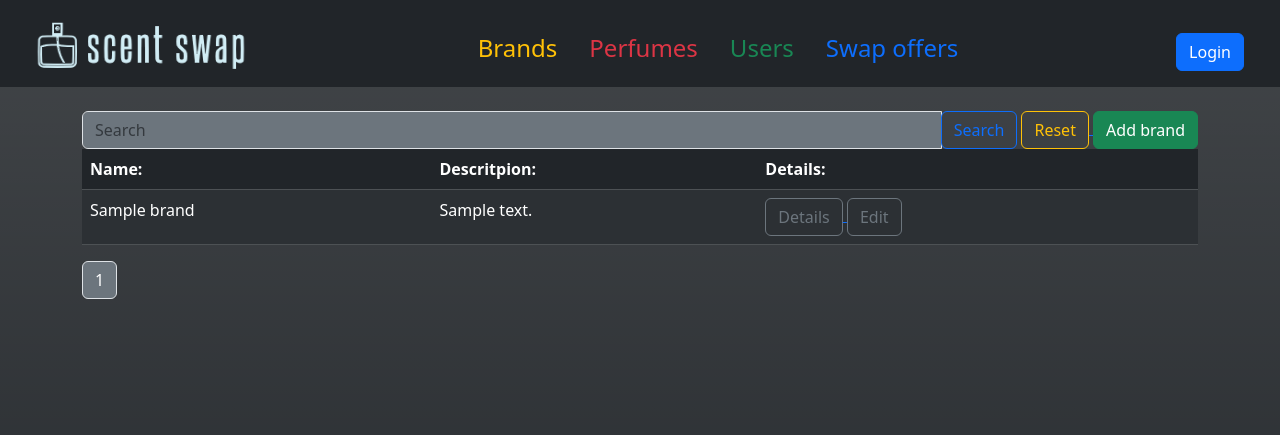
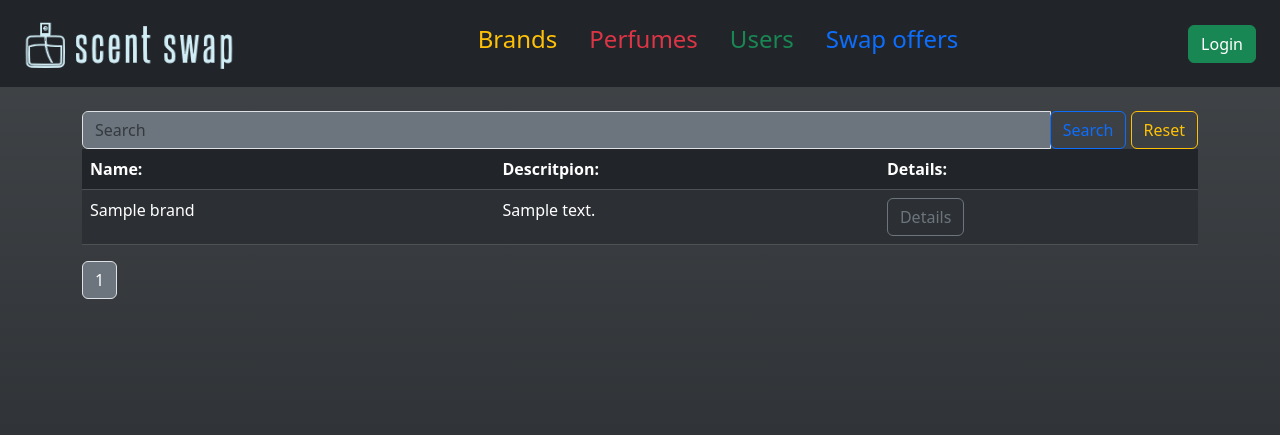
Before and after one commit to saradonin/scent_swap, a Django app: page /brands in a window 1280 px wide. Shown: the top 435 px of the page. Run offline with Django 4.2, Linux system fonts and the light colour scheme; tables that the repository leaves empty hold one stand-in row (values such as "Sample post").

Commit message:
permissions added to templates

```diff
--- a/scent_app/templates/__base__.html
+++ b/scent_app/templates/__base__.html
@@ -9,15 +9,14 @@
 
 <body class="d-flex flex-column min-vh-100 bg-dark bg-gradient text-white">
 <!-- //--------------------------- nav bar ------------------------------// -->
-<nav class="navbar navbar-dark bg-dark p-2 mb-4">
-    <form class="container-fluid justify-content-between align-items-end">
+<nav class="navbar navbar-dark bg-dark align-items-center p-2 mb-4">
 
     <a class="navbar-brand" href="{% url 'index' %}">
         <img src="{% static 'logo.png' %}" alt="Logo" width="240" height="60"
              class="d-inline-block align-text-top">
     </a>
 
-        <ul class="nav justify-content-center">
+    <ul class="nav justify-content-center align-items-center">
         {#            <li class="nav-item">#}
         {#                <a class="nav-link" href="{% url 'search' %}"><h4>Search</h4></a>#}
         {#            </li>#}
@@ -35,30 +34,26 @@
         </li>
     </ul>
 
-        <ul class="nav justify-content-end">
+    <ul class="nav justify-content-end align-items-center">
         {% if user.username %}
             <li class="nav-item">
                 <a class="nav-link">
                     {{ user.username }}
                 </a>
             </li>
-                <li class="nav-item">
             <a class="nav-link" href="{% url 'user-logout' %}">
-                        <button class="btn btn-primary">Logout</button>
+                <button class="btn btn-danger">Logout</button>
             </a>
             </li>
 
         {% else %}
             <li class="nav-item">
                 <a class="nav-link" href="{% url 'user-login' %}">
-                        <button class="btn btn-primary">Login</button>
+                    <button class="btn btn-success">Login</button>
                 </a>
             </li>
         {% endif %}
     </ul>
-
-
-    </form>
 </nav>
 <!-- //--------------------------- nav bar end --------------------------// -->
 
--- a/scent_app/templates/brand_list.html
+++ b/scent_app/templates/brand_list.html
@@ -11,9 +11,11 @@
                 <a href="{% url 'brand-list' %}">
                     <button type="button" class="btn btn-outline-warning">Reset</button>
                 </a>
-                <a href="{% url 'brand-add' %}">
-                    <button type="button" class="btn btn-success">Add brand</button>
-                </a>
+                {% if perms.scent_app.add_brand %}
+                    <a href="{% url 'brand-add' %}">
+                        <button type="button" class="btn btn-success">Add brand</button>
+                    </a>
+                {% endif %}
             </div>
         </div>
     </form>
@@ -36,9 +38,11 @@
                     <a href="{% url 'brand-perfumes' brand.id %}">
                         <button type="button" class="btn btn-outline-secondary">Details</button>
                     </a>
+                    {% if perms.scent_app.change_brand %}
                     <a href="{% url 'brand-update' brand.id %}">
                         <button type="button" class="btn btn-outline-secondary">Edit</button>
                     </a>
+                    {% endif %}
                 </td>
             </tr>
         {% endfor %}
--- a/scent_app/templates/brand_perfumes_list.html
+++ b/scent_app/templates/brand_perfumes_list.html
@@ -26,9 +26,11 @@
                     <a href="{% url 'perfume-details' perfume.id %}">
                         <button type="button" class="btn btn-outline-secondary">Details</button>
                     </a>
+                    {% if perms.scent_app.change_brand %}
                     <a href="{% url 'perfume-update' perfume.id %}">
                         <button type="button" class="btn btn-outline-secondary">Edit</button>
                     </a>
+                    {% endif %}
                 </td>
             </tr>
         {% endfor %}
--- a/scent_app/templates/perfume_list.html
+++ b/scent_app/templates/perfume_list.html
@@ -12,9 +12,11 @@
                 <a href="{% url 'perfume-list' %}">
                     <button type="button" class="btn btn-outline-warning">Reset</button>
                 </a>
+                {% if perms.scent_app.add_perfume %}
                 <a href="{% url 'perfume-add' %}">
                     <button type="button" class="btn btn-success">Add perfume</button>
                 </a>
+                {% endif %}
             </div>
         </div>
     </form>
@@ -41,9 +43,11 @@
                     <a href="{% url 'perfume-details' perfume.id %}">
                         <button type="button" class="btn btn-outline-secondary">Details</button>
                     </a>
+                    {% if perms.scent_app.change_perfume %}
                     <a href="{% url 'perfume-update' perfume.id %}">
                         <button type="button" class="btn btn-outline-secondary">Edit</button>
                     </a>
+                    {% endif %}
                 </td>
             </tr>
         {% endfor %}
```
Also changed, not shown: scent_app/templates/perfume_details.html (+5 -4 lines). Lines whose indentation alone changed are shown as unchanged.
